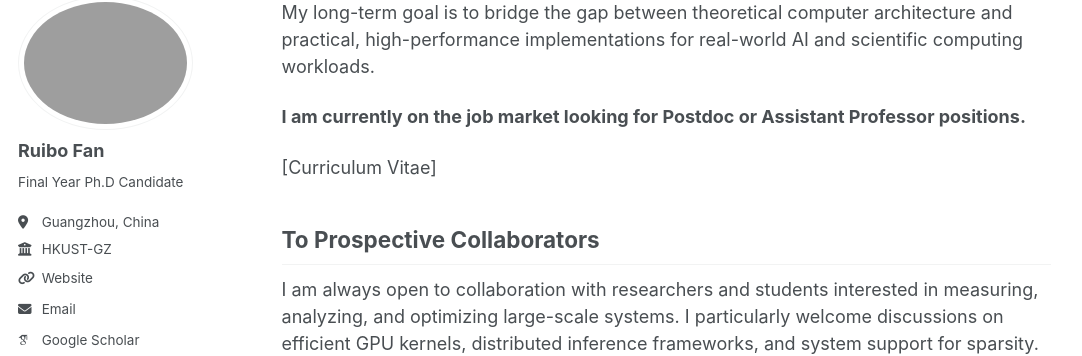
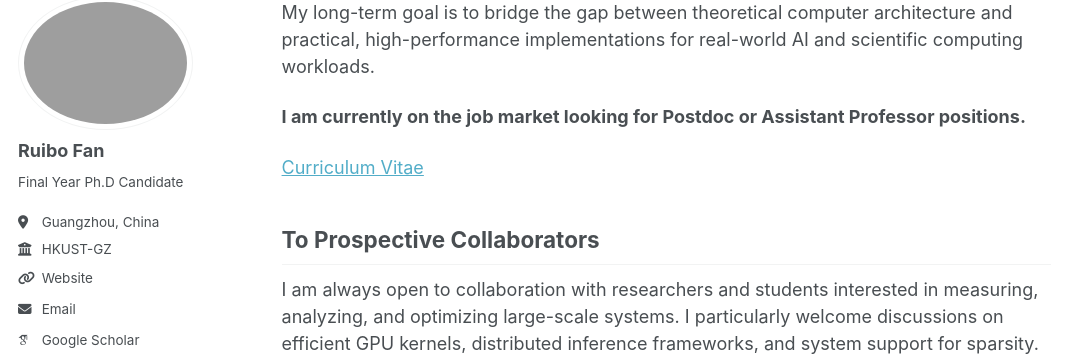
Before and after one commit to ruibo-fan/ruibo-fan.github.io, a Jekyll site: the page built from _pages/about.md, in a window 1280 px wide and 900 px high, scrolled down 527 px. Shown: the part 103-459 px from the top of the window, without its empty margins (0-1082 px from the left). Built offline with Jekyll 4.4.1, drawn with Linux system fonts in a browser that asks for light colours; some web fonts are replaced; a script bundle is joined from its source files by our own code; library files that are not in the unit come from our copies; part of the change alters nothing that is shown.

```diff
--- a/_pages/about.md
+++ b/_pages/about.md
@@ -19,7 +19,7 @@ My long-term goal is to bridge the gap between theoretical computer architecture
 
 **I am currently on the job market looking for Postdoc or Assistant Professor positions.**
 
-[Curriculum Vitae]
+[Curriculum Vitae](files/RuiboFan_CV_2.pdf)
 
 
 ## To Prospective Collaborators
```
